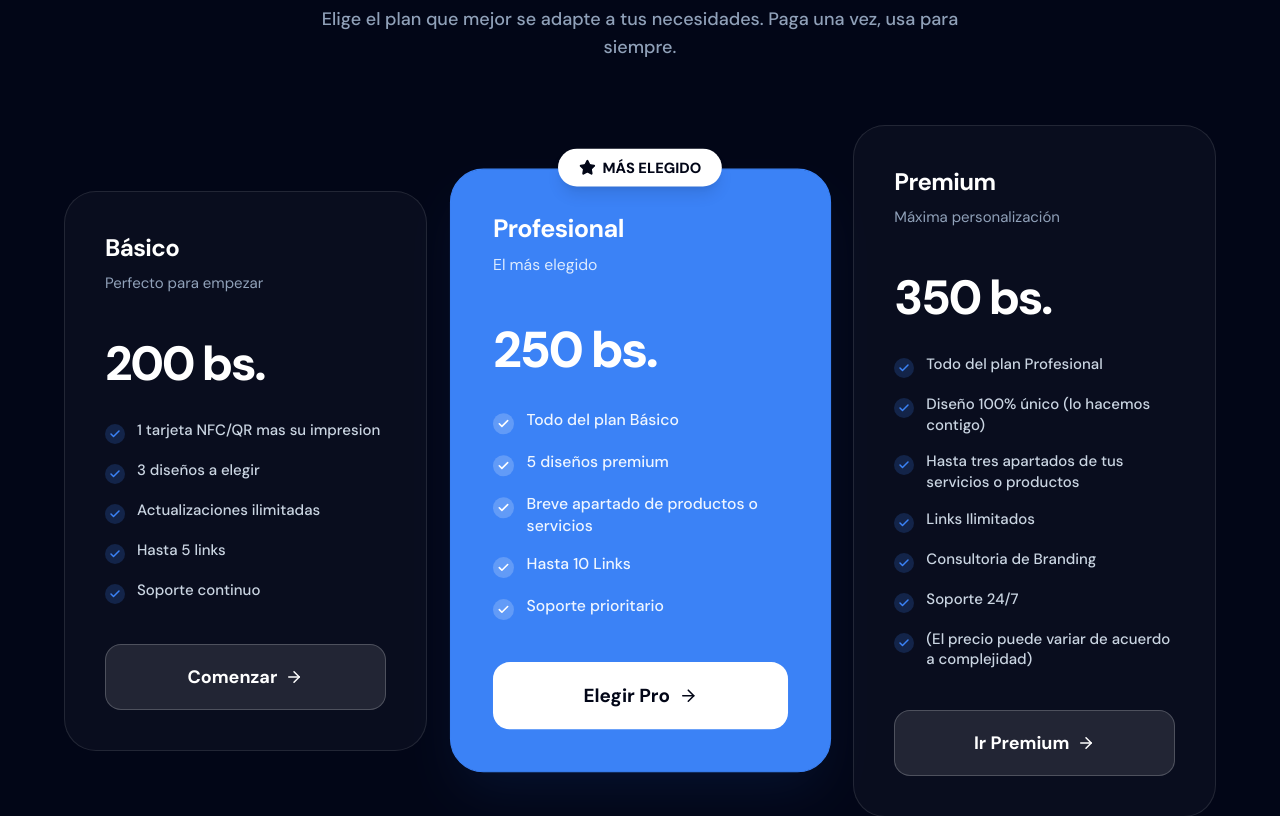
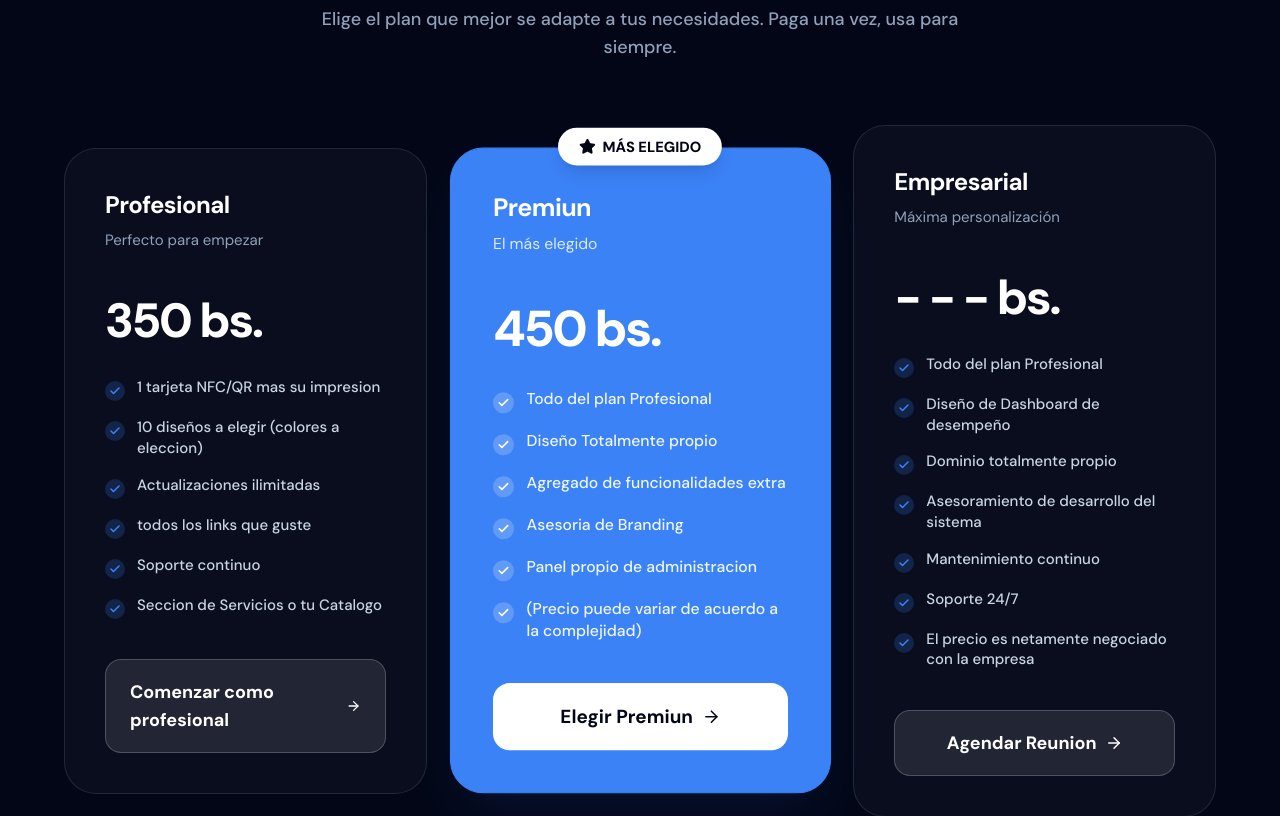
Before and after one commit to kingmikey97/japish, a Next.js app: page /japish in a window 1280 px wide. Shown: the part 5080-5896 px from the top of the page. Built offline with nearby package versions, Linux system fonts and the light colour scheme.

Commit message:
correcion de precios japish

```diff
--- a/components/Landing/Pricing.jsx
+++ b/components/Landing/Pricing.jsx
@@ -6,8 +6,8 @@ export default function Pricing() {
 
   const plans = [
     {
-      name: "Básico",
-      price: "200 bs.",
+      name: "Profesional",
+      price: "350 bs.",
       description: "Perfecto para empezar",
       features: [
         "1 tarjeta NFC/QR mas su impresion",
--- a/src/features/landing/components/Pricing/Pricing.tsx
+++ b/src/features/landing/components/Pricing/Pricing.tsx
@@ -22,47 +22,49 @@ interface PricingPlan {
 
 const plans: PricingPlan[] = [
   {
-    name: "Básico",
-    price: "200 bs.",
+    name: "Profesional",
+    price: "350 bs.",
     description: "Perfecto para empezar",
     features: [
       "1 tarjeta NFC/QR mas su impresion",
-      "3 diseños a elegir",
+      "10 diseños a elegir (colores a eleccion)",
       "Actualizaciones ilimitadas",
-      "Hasta 5 links",
+      "todos los links que guste",
       "Soporte continuo",
+      "Seccion de Servicios o tu Catalogo"
     ],
-    cta: "Comenzar",
+    cta: "Comenzar como profesional",
     popular: false
   },
   {
-    name: "Profesional",
-    price: "250 bs.",
+    name: "Premiun",
+    price: "450 bs.",
     description: "El más elegido",
     features: [
-      "Todo del plan Básico",
-      "5 diseños premium",
-      "Breve apartado de productos o servicios",
-      "Hasta 10 Links",
-      "Soporte prioritario"
+      "Todo del plan Profesional",
+      "Diseño Totalmente propio",
+      "Agregado de funcionalidades extra",
+      "Asesoria de Branding",
+      "Panel propio de administracion",
+      "(Precio puede variar de acuerdo a la complejidad)"
     ],
-    cta: "Elegir Pro",
+    cta: "Elegir Premiun",
     popular: true
   },
   {
-    name: "Premium",
-    price: "350 bs.",
+    name: "Empresarial",
+    price: "- - - bs.",
     description: "Máxima personalización",
     features: [
       "Todo del plan Profesional",
-      "Diseño 100% único (lo hacemos contigo)",
-      "Hasta tres apartados de tus servicios o productos",
-      "Links Ilimitados",
-      "Consultoria de Branding",
+      "Diseño de Dashboard de desempeño",
+      "Dominio totalmente propio",
+      "Asesoramiento de desarrollo del sistema",
+      "Mantenimiento continuo",
       "Soporte 24/7",
-      "(El precio puede variar de acuerdo a complejidad)"
+      "El precio es netamente negociado con la empresa"
     ],
-    cta: "Ir Premium",
+    cta: "Agendar Reunion",
     popular: false
   }
 ];
```
